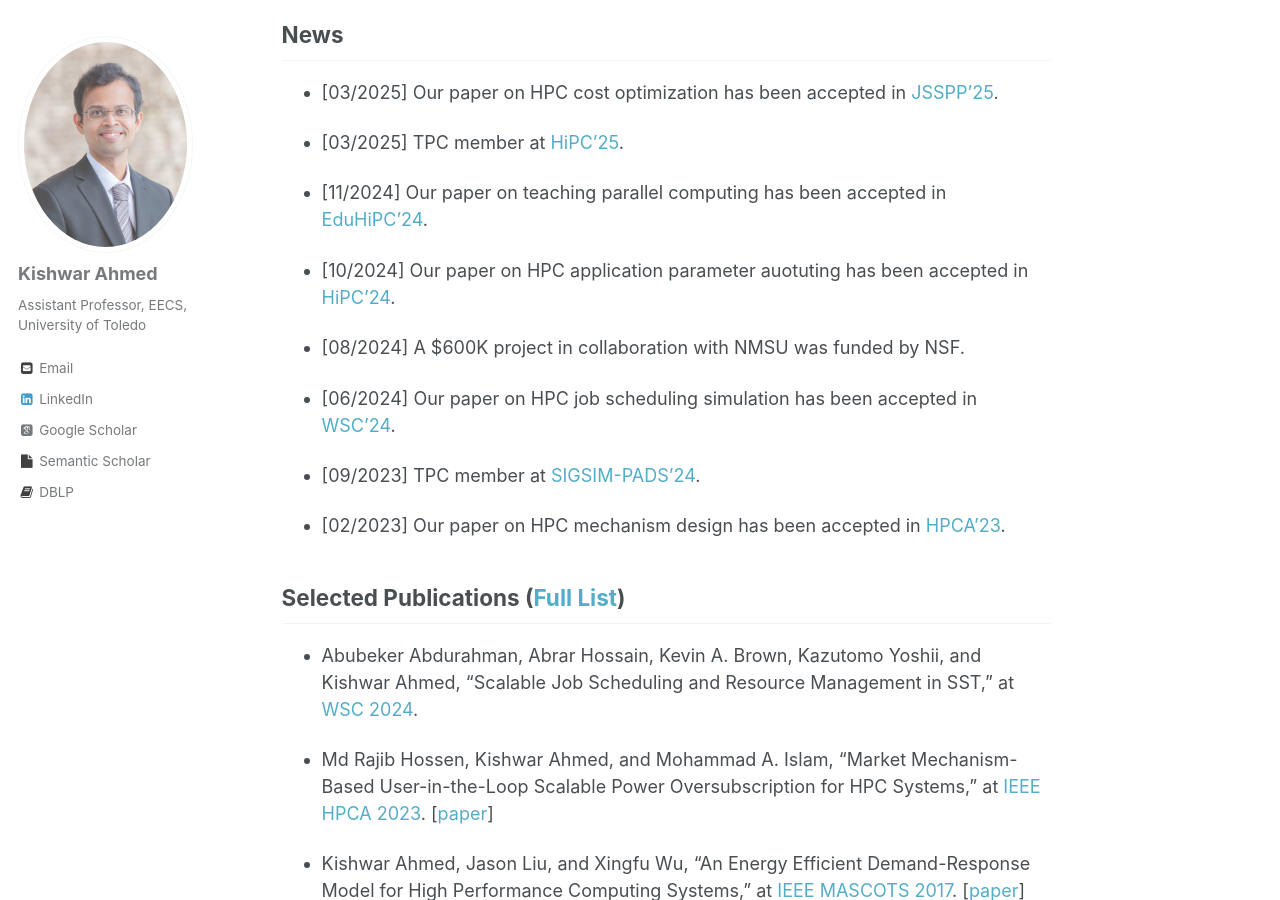
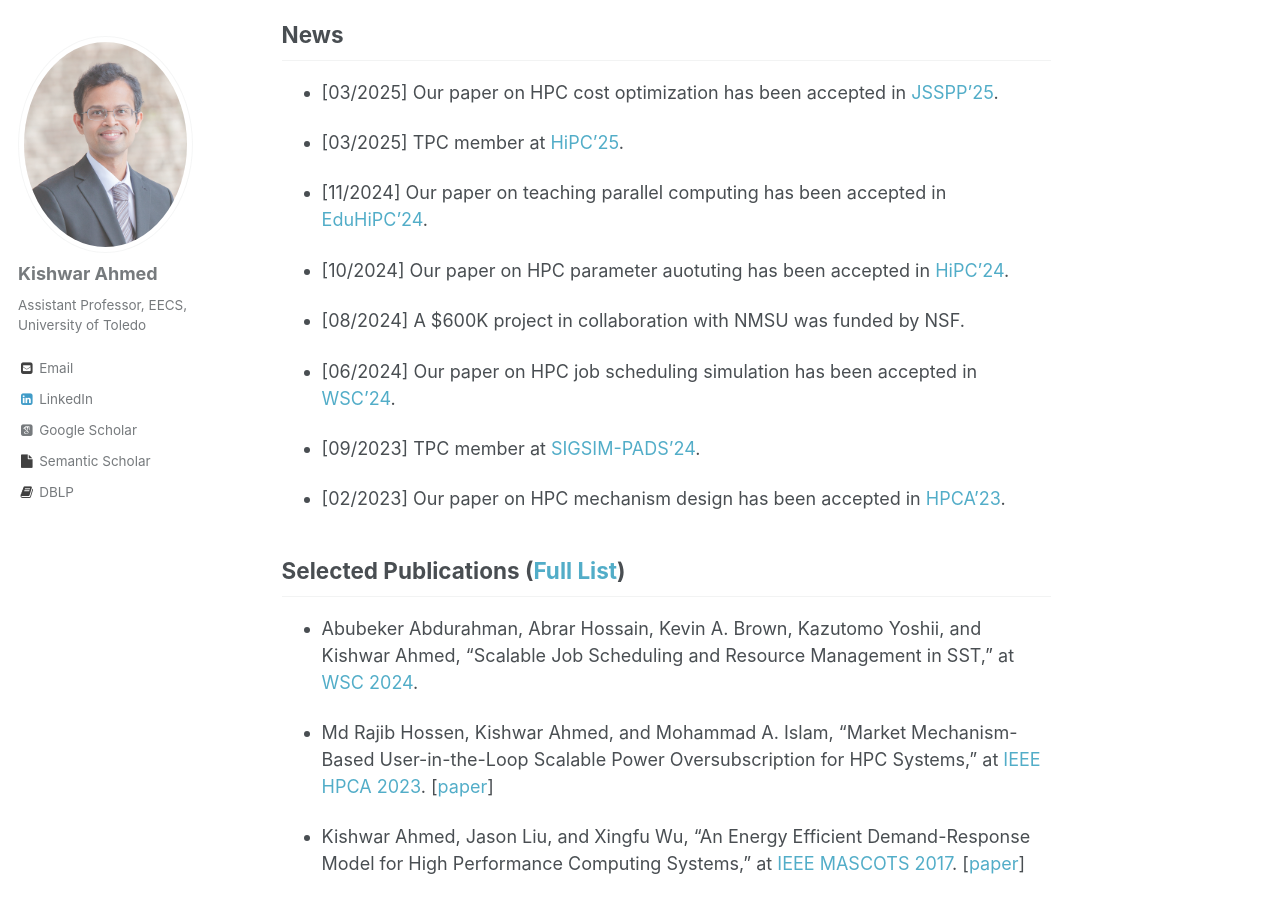
Before and after one commit to kishwarbd/kishwarbd.github.io, a Jekyll site: the page built from _pages/about.md, in a window 1280 px wide and 900 px high, scrolled down 381 px. Built offline with Jekyll 4.4.1, drawn with Linux system fonts in a browser that asks for light colours; some web fonts are replaced.

Commit message:
Update about.md

```diff
--- a/_pages/about.md
+++ b/_pages/about.md
@@ -20,7 +20,7 @@ Jason Liu](https://people.cis.fiu.edu/liux/). I also worked as a research aide a
 
 * [11/2024] Our paper on teaching parallel computing has been accepted in [EduHiPC'24](https://tcpp.cs.gsu.edu/curriculum/?q=eduHiPC24).
 
-* [10/2024] Our paper on HPC application parameter auotuting has been accepted in [HiPC'24](https://www.hipc.org/).
+* [10/2024] Our paper on HPC parameter auotuting has been accepted in [HiPC'24](https://www.hipc.org/).
 
 * [08/2024] A $600K project in collaboration with NMSU was funded by NSF.
 
```
